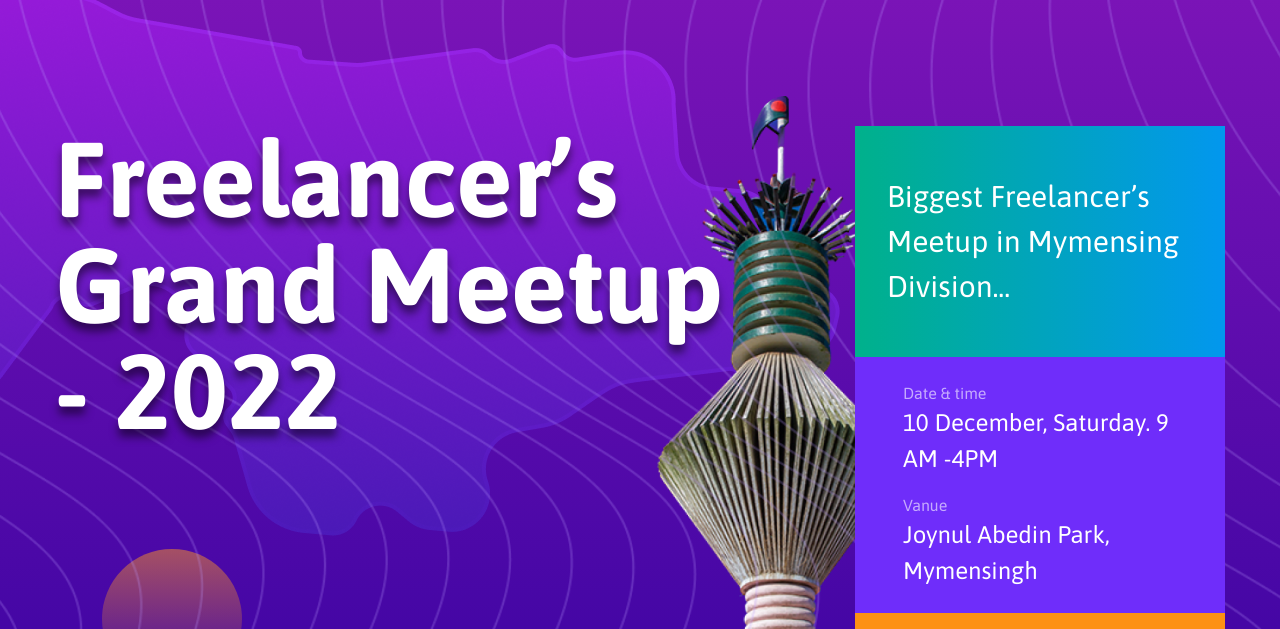
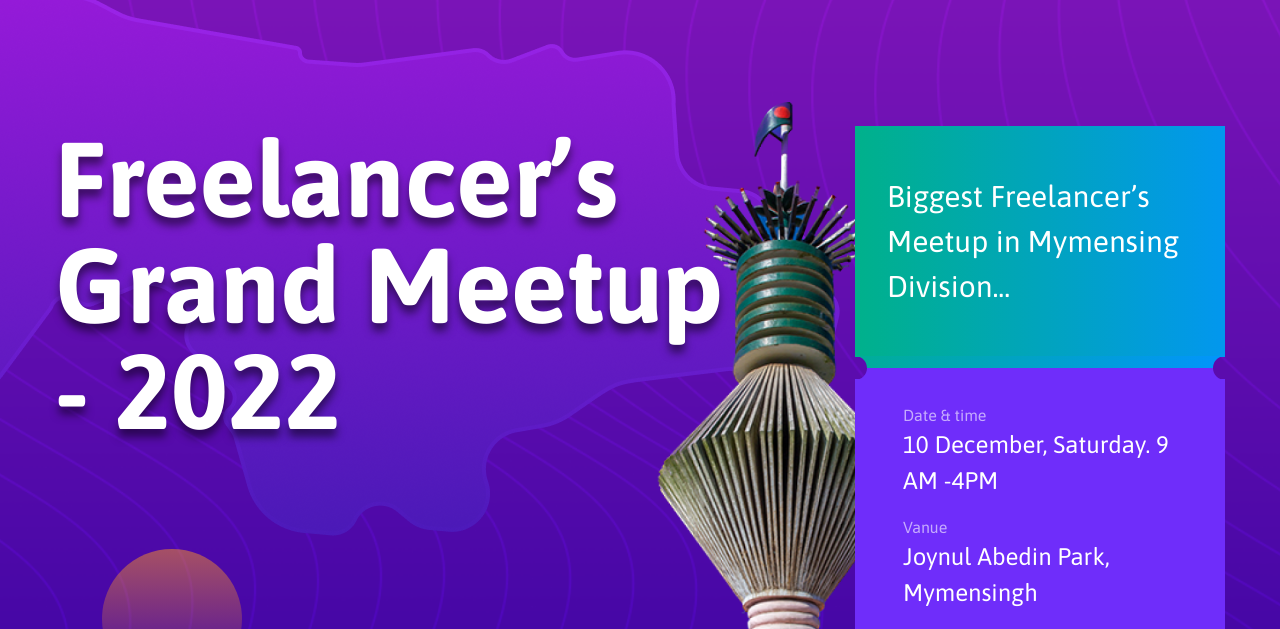
Before and after one commit to santokhan/fcmd, a website: page index.html in a window 1280 px wide. Shown: the part 151-780 px from the top of the page. Drawn offline with nearby package versions, Linux system fonts and the light colour scheme.

Commit message:
Change header background and add mask on a header item for layout clipping

```diff
--- a/index.html
+++ b/index.html
@@ -89,8 +89,11 @@
           <div class="biggest-freelancer mx-auto mx-xl-0">
             <div class="text-white px-4 py-5 top">
               <div class="px-2">Biggest Freelancer’s Meetup in Mymensing Division...</div>
+              <div class="p-0 m-0 mask-1">
+                <img class="" width="100%" src="./assets/image/mask.svg" alt="mask">
+              </div>
             </div>
-            <div class="text-white px-5 py-3">
+            <div class="text-white px-5 py-3 bg-purple bottom">
               <div class="py-2">
                 <div class="title">Date & time</div>
                 <div class="des">
@@ -146,9 +149,10 @@
     </div>
   </header>
 
-  <main>
+  <main class="d-none">
     <section class="speakers">
-
+      <h2>Our Honourable</h2>
+      <h2 class="fw-bolder">Speaker's Of FCMD</h2>
     </section>
   </main>
 
--- a/sass/components/_global.scss
+++ b/sass/components/_global.scss
@@ -0,0 +1,8 @@
+// Global
+.bg-gradient-purple-to-blue {
+  background: linear-gradient(180deg, #8717bb 0%, #33029f 100%);
+}
+
+.bg-purple {
+  background: #6f2dfa;
+}
--- a/sass/components/_header.scss
+++ b/sass/components/_header.scss
@@ -3,22 +3,15 @@ html,
 body {
   font-family: "Asap", sans-serif;
 }
-// Global
-.bg-gradient-purple-to-blue {
-  background: linear-gradient(180deg, #8717bb 0%, #33029f 100%);
-}
 
 header {
-  background: linear-gradient(180deg, #8717bb 0%, #33029f 100%);
+  // background: linear-gradient(180deg, #8717bb 0%, #33029f 100%);
+  background: url("../../assets/image/bg-header.png");
+  background-repeat: no-repeat;
+  background-size: cover;
+  background-position: center;
   z-index: 100;
   transition: ease-out;
-
-  .bg-stripe {
-    background: url("../../assets/image/bg-stripe.png");
-    background-repeat: no-repeat;
-    background-size: cover;
-    background-position: center;
-  }
 
   .first-meetup {
     background-color: #f20487;
@@ -83,11 +76,22 @@ header {
 
   .biggest-freelancer {
     width: 370px;
-    background: #6f2dfa;
+    // background: #6f2dfa;
 
     .top {
       font-size: 30px;
       background: linear-gradient(90deg, #00b18b, #0297ee);
+      position: relative;
+
+      .mask-1 {
+        position: absolute;
+        bottom: -31.1px;
+        left: 0;
+        width: 100%;
+      }
+    }
+    .bottom {
+      margin-top: 22.2px;
     }
 
     .title {
--- a/sass/style.scss
+++ b/sass/style.scss
@@ -1,3 +1,4 @@
 @import "./components/header";
 @import "./components/global";
 @import "./components/nav";
+@import "./components/speakers";
```
Also changed, not shown: assets/css/scss.css, assets/image/bg-header.png (added), assets/image/mask-1.png (added), assets/image/mask.svg (added), sass/components/_speakers.scss (added).
